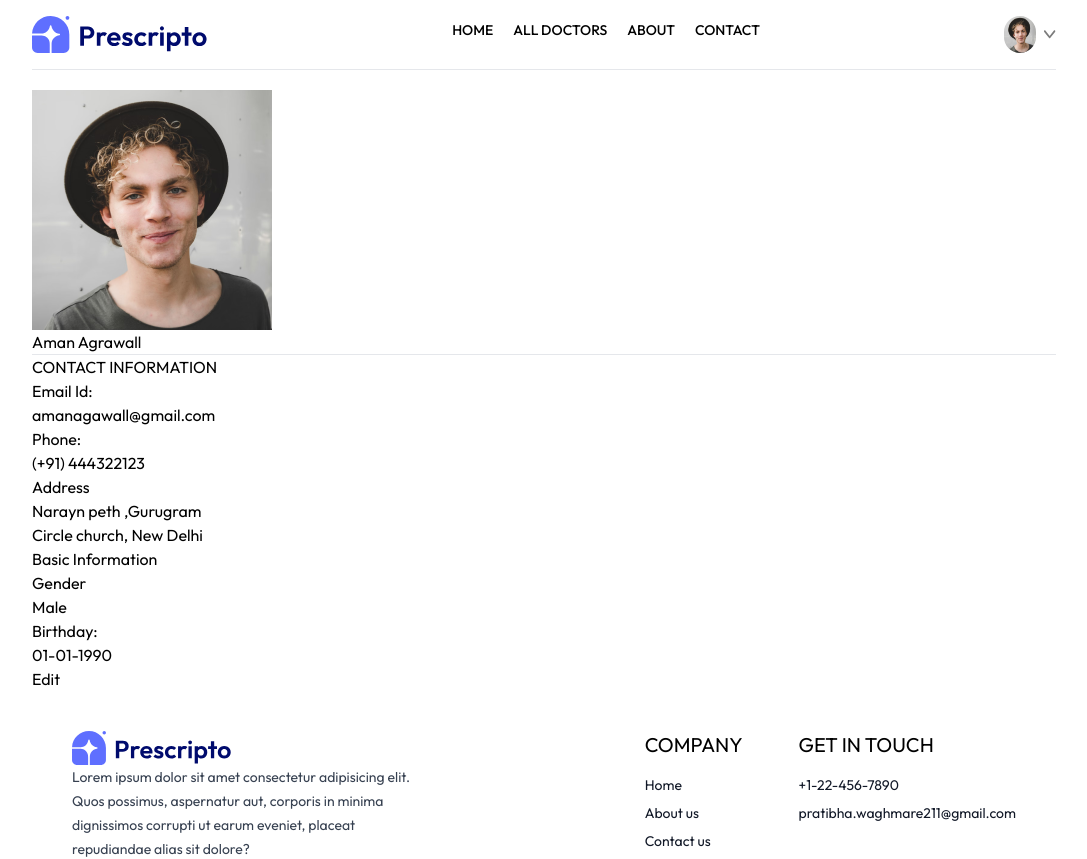
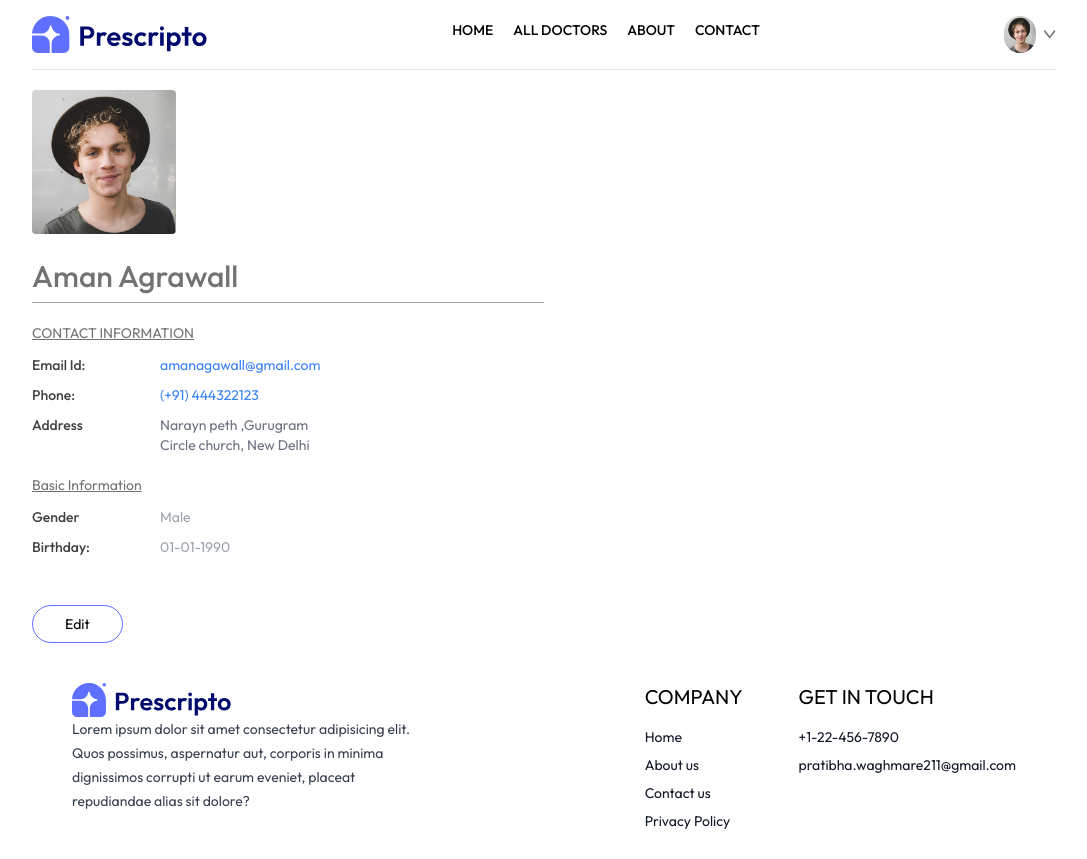
Before and after one commit to Pratibha-2015/Doctor-Prescripto, a React (Vite) app: page /my-Profile in a window 1280 px wide. Shown: the top 859 px of the page, without its empty margins (96-1183 px from the left). Built offline with nearby package versions, Linux system fonts and the light colour scheme.

Commit message:
Myprofile css

```diff
--- a/src/pages/MyProfile.jsx
+++ b/src/pages/MyProfile.jsx
@@ -22,32 +22,32 @@
   };
 
   return (
-    <div>
-      <img src={userData.image} alt="" />
+    <div className='max-w-lg flex flex-col gap-2 text-sm'>
+      <img className='w-36 rounded' src={userData.image} alt="" />
       {
 
 isEdit ?
-<input type='text' value={userData.name} onChange={handleNameChange} />
-   :<p> {userData.name}</p>
+<input className='bg-gray text-3xl font -medium max-w-60 mt-4' type='text' value={userData.name} onChange={handleNameChange} />
+   :<p className=' font-medium text-3xl text-neutral-500 mt-4' > {userData.name}</p>
    }
-   <hr />
+   <hr className='bg-zinc-400 h-[1px] border-none' />
    <div>
-    <p> CONTACT INFORMATION</p>
-    <div>
-      <p>Email Id:</p>
-      <p>{userData.email}</p>
-      <p>Phone:</p>
+    <p className='text-neutral-500 underline mt-3'> CONTACT INFORMATION</p>
+    <div className='grid grid-cols-[1fr_3fr] gap-y-2.5 mt-3 text-neutral-700'>
+      <p className='font-medium'>Email Id:</p>
+      <p className='text-blue-500'>{userData.email}</p>
+      <p className='font-medium'>Phone:</p>
       {
 
 isEdit ?
-<input type='text' value={userData.phone} onChange={ e => setUserData(prev => ({...prev,phone:e.target.value}))} />
-   :<p> {userData.phone}</p>
+<input className='bg-gray-100 max-w-52' type='text' value={userData.phone} onChange={ e => setUserData(prev => ({...prev,phone:e.target.value}))} />
+   :<p className='text-blue-500'> {userData.phone}</p>
    }
-   <p>Address</p>
+   <p className='font-medium'>Address</p>
    {
     isEdit ?
     <p>
-      <input type="text" value={userData.address} onChange={e =>
+      <input type="text" value={userData.address.line1} onChange={e =>
     setUserData(prev => ({
       ...prev,
       address: {
@@ -57,7 +57,7 @@
     }))
   } />
       <br />
-      <input type="text" value={userData.address}
+      <input  type="text" value={userData.address.line2}
       onChange={e =>
         setUserData(prev => ({
           ...prev,
@@ -68,7 +68,7 @@
         }))
       }
      /> </p>
-: <p>
+: <p className='text-gray-500' >
   {userData.address.line1}
   <br />
   {userData.address.line2}
@@ -78,30 +78,30 @@
     </div>
     </div>
     <div>
-      <p> Basic Information</p>
-      <div>
-        <p>Gender</p>
+      <p className='text-neutral-500 underline mt-3'> Basic Information</p>
+      <div className='grid grid-cols-[1fr_3fr] gap-y-2.5 mt-3 text-neutral-700'>
+        <p className='font-medium'>Gender</p>
         {
           isEdit ?
-          <select onChange={(e) => setUserData(prev => ({...prev,gender:e.target.value}))} value={userData.gender}>
+          <select className='max-w-20 bg-gray-100' onChange={(e) => setUserData(prev => ({...prev,gender:e.target.value}))} value={userData.gender}>
             <option value="Male">Male</option>
             <option value="Female">Female</option>
           </select>
-          : <p>{userData.gender}</p>
+          : <p className='text-gray-400'>{userData.gender}</p>
         }
-        <p> Birthday:</p>
+        <p className='font-medium'> Birthday:</p>
         {
           isEdit ?
-          <input type='date' onChange={(e) => setUserData(prev => ({...prev,dob:e.target.value}))} value={userData.dob} />
-          : <p>{userData.dob}</p>
+          <input className='max-w-28 bg-gray-100' type='date' onChange={(e) => setUserData(prev => ({...prev,dob:e.target.value}))} value={userData.dob} />
+          : <p className='text-gray-400'>{userData.dob}</p>
         }
       </div>
     </div>
-    <div>
+    <div className='mt-10'>
       {
         isEdit ?
-        <button onClick={() => setIsEdit(false) }>Save Information </button>
-        : <button onClick={() => setIsEdit(true) }> Edit</button>
+        <button className='border border-primary px-8 py-2 rounded-full hover:bg-primary hover:text-white ' onClick={() => setIsEdit(false) }>Save Information </button>
+        : <button className='border border-primary px-8 py-2 rounded-full hover:bg-primary hover:text-white' onClick={() => setIsEdit(true) }> Edit</button>
       }
     </div>
 
```
